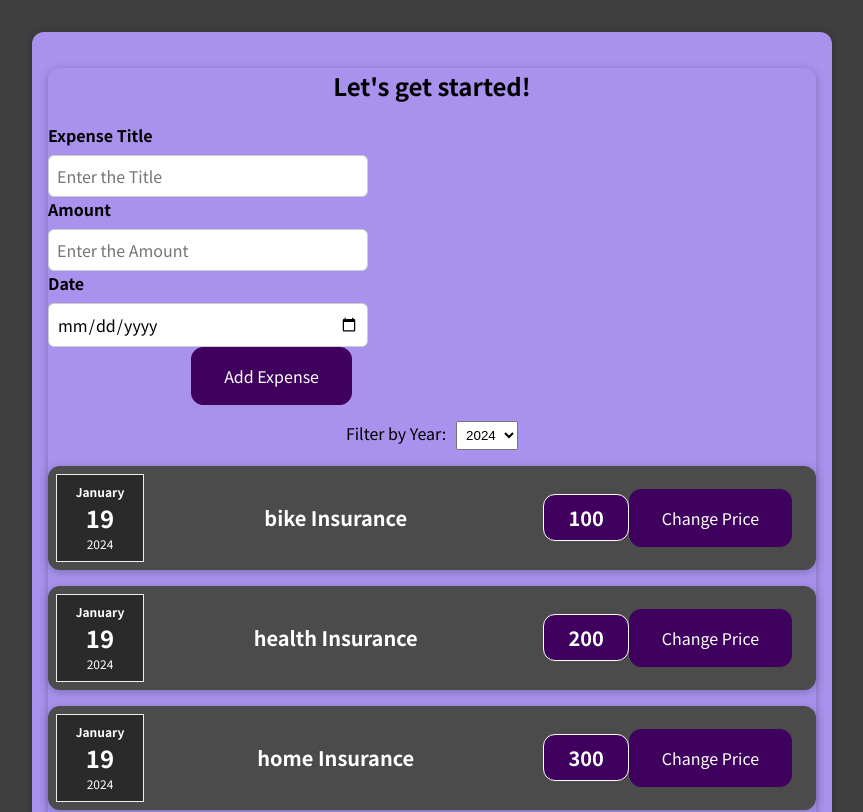
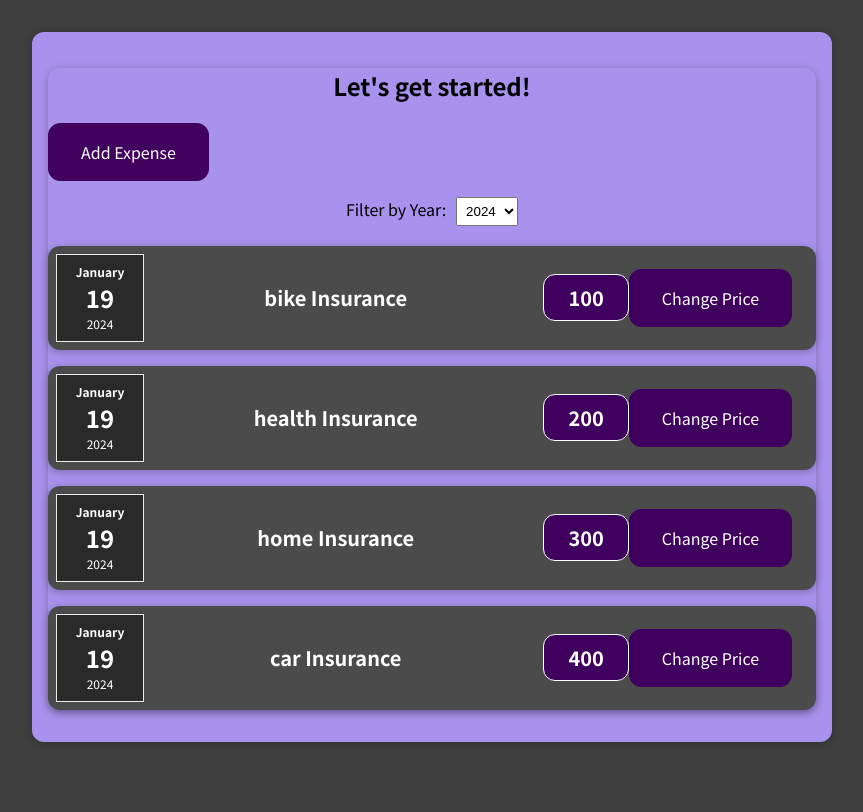
Before and after one commit to OnkarDivekar07/ReactBasics, a React (Create React App) app: page / in a window 1280 px wide. Shown: the top 812 px of the page, without its empty margins (208-1071 px from the left). Built offline with nearby package versions, Linux system fonts and the light colour scheme.

Commit message:
m2 task 13

```diff
--- a/src/components/Expense/ExpenseForm.js
+++ b/src/components/Expense/ExpenseForm.js
@@ -1,18 +1,20 @@
 import { useState } from "react";
-
 import "./ExpenseForm.css";
 
 function ExpenseForm(props) {
   const [title, setTitle] = useState("");
   const [price, setPrice] = useState("");
   const [date, setDate] = useState("");
+  const [isFormVisible, setIsFormVisible] = useState(false);
 
   function titleHandler(event) {
     setTitle(event.target.value);
   }
+
   function priceHandler(event) {
     setPrice(event.target.value);
   }
+
   function dateHandler(event) {
     setDate(event.target.value);
   }
@@ -28,10 +30,20 @@ function ExpenseForm(props) {
     setTitle("");
     setPrice("");
     setDate("");
+    hideForm();
+  }
+
+  function showForm() {
+    setIsFormVisible(true);
+  }
+
+  function hideForm() {
+    setIsFormVisible(false);
   }
 
   return (
     <div className="new-expense__controls">
+      {isFormVisible ? (
         <form onSubmit={submitHandler}>
           <div className="new-expense__control">
             <label htmlFor="ExpenseTitle">Expense Title</label>
@@ -64,6 +76,13 @@ function ExpenseForm(props) {
             <button type="submit">Add Expense</button>
           </div>
         </form>
+      ) : (
+        <div className="new-expense__actions">
+          <button type="button" onClick={showForm}>
+            Add Expense
+          </button>
+        </div>
+      )}
     </div>
   );
 }
--- a/src/components/Expense/FilterYears.css
+++ b/src/components/Expense/FilterYears.css
@@ -1,6 +1,6 @@
 
 .filter-container {
-    margin-bottom: 10px;
+    margin-bottom: 20px;
   }
 
   .filter-label {
```
Lines whose indentation alone changed are shown as unchanged.
